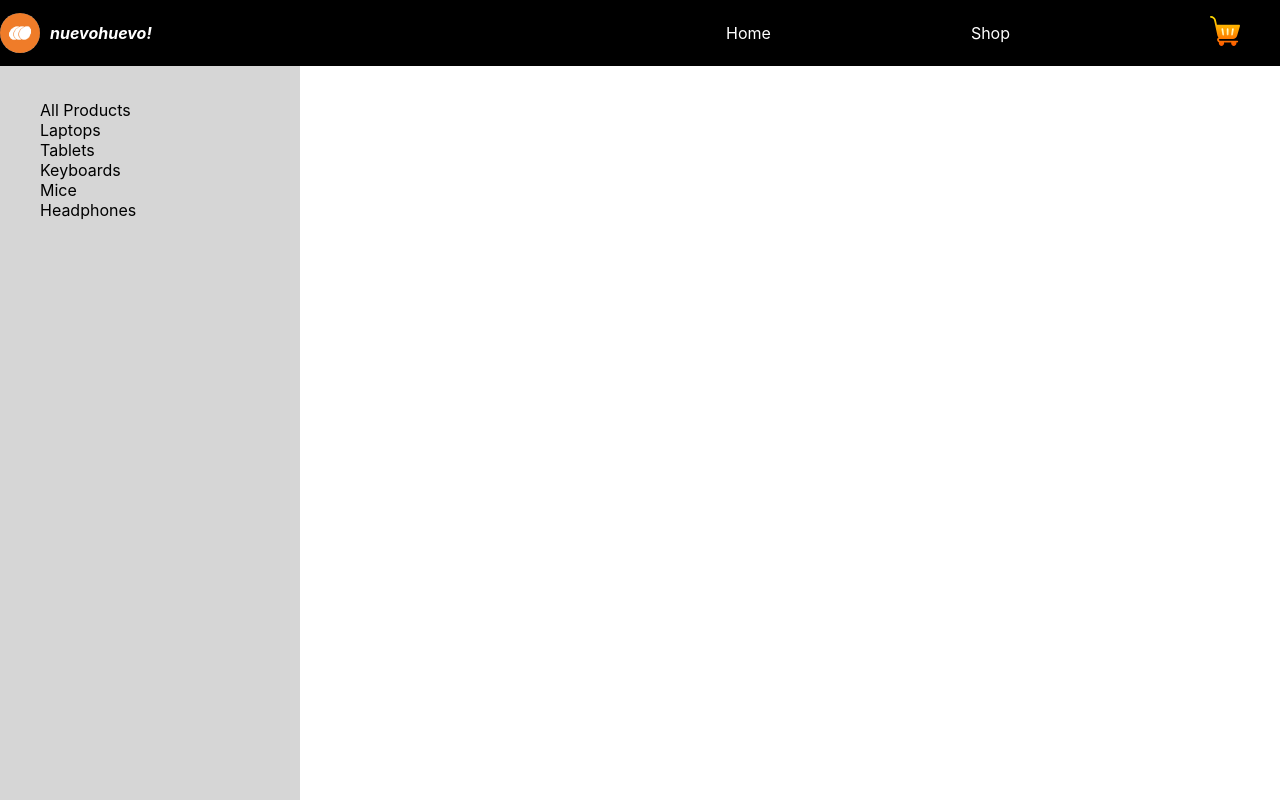
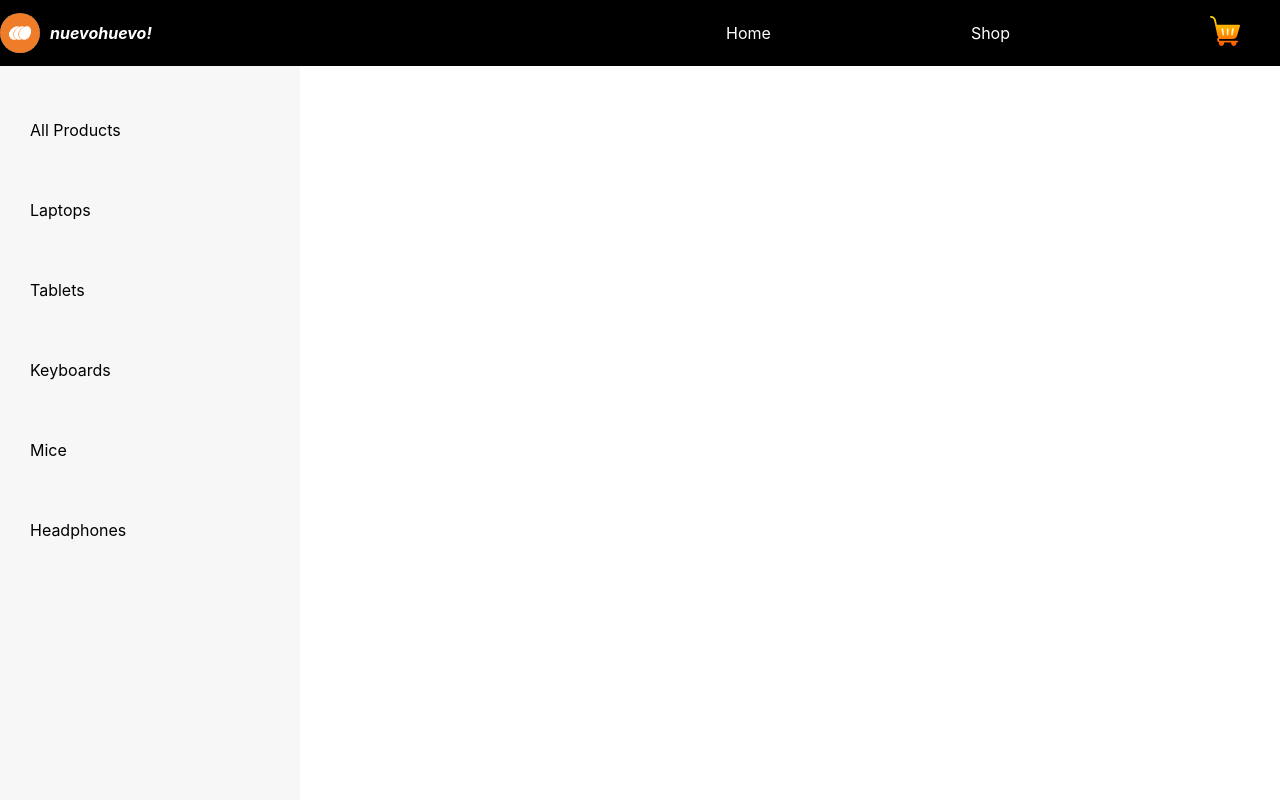
Before and after one commit to enPlace/react-redux-ComputerShop, a React (Create React App) app: page /shop in a window 1280 px wide. Built offline with nearby package versions, Linux system fonts and the light colour scheme.

Commit message:
Set up and style shop nav

```diff
--- a/src/Components/ShopComponents/Shop.css
+++ b/src/Components/ShopComponents/Shop.css
@@ -3,8 +3,19 @@
 }
 
 .Shop nav{
-    background-color: rgb(214, 214, 214);
+    background-color: rgb(247, 247, 247);
+    position: fixed;
+    z-index: -1;
 }
-.Shop nav li {
-    list-style-type: none;
+
+.navItems{
+    width: 100%;
+    margin-top: 90px;
 }
+.navItems div {
+    padding: 30px;
+}
+.navItems div:hover{
+    background-color: rgb(235, 235, 235);
+    cursor: pointer;
+}
--- a/src/Components/ShopComponents/ShopNav.js
+++ b/src/Components/ShopComponents/ShopNav.js
@@ -8,14 +8,14 @@ const ShopNav = () => {
         flexDirection: "column",
       }}
     >
-      <ul style={{ marginTop: "100px"}}>
-        <li>All Products</li>
-        <li>Laptops</li>
-        <li>Tablets</li>
-        <li>Keyboards</li>
-        <li>Mice</li>
-        <li>Headphones</li>
-      </ul>
+      <div className = "navItems" >
+        <div>All Products</div>
+        <div>Laptops</div>
+        <div>Tablets</div>
+        <div>Keyboards</div>
+        <div>Mice</div>
+        <div>Headphones</div>
+      </div>
     </nav>
   );
 };
```
